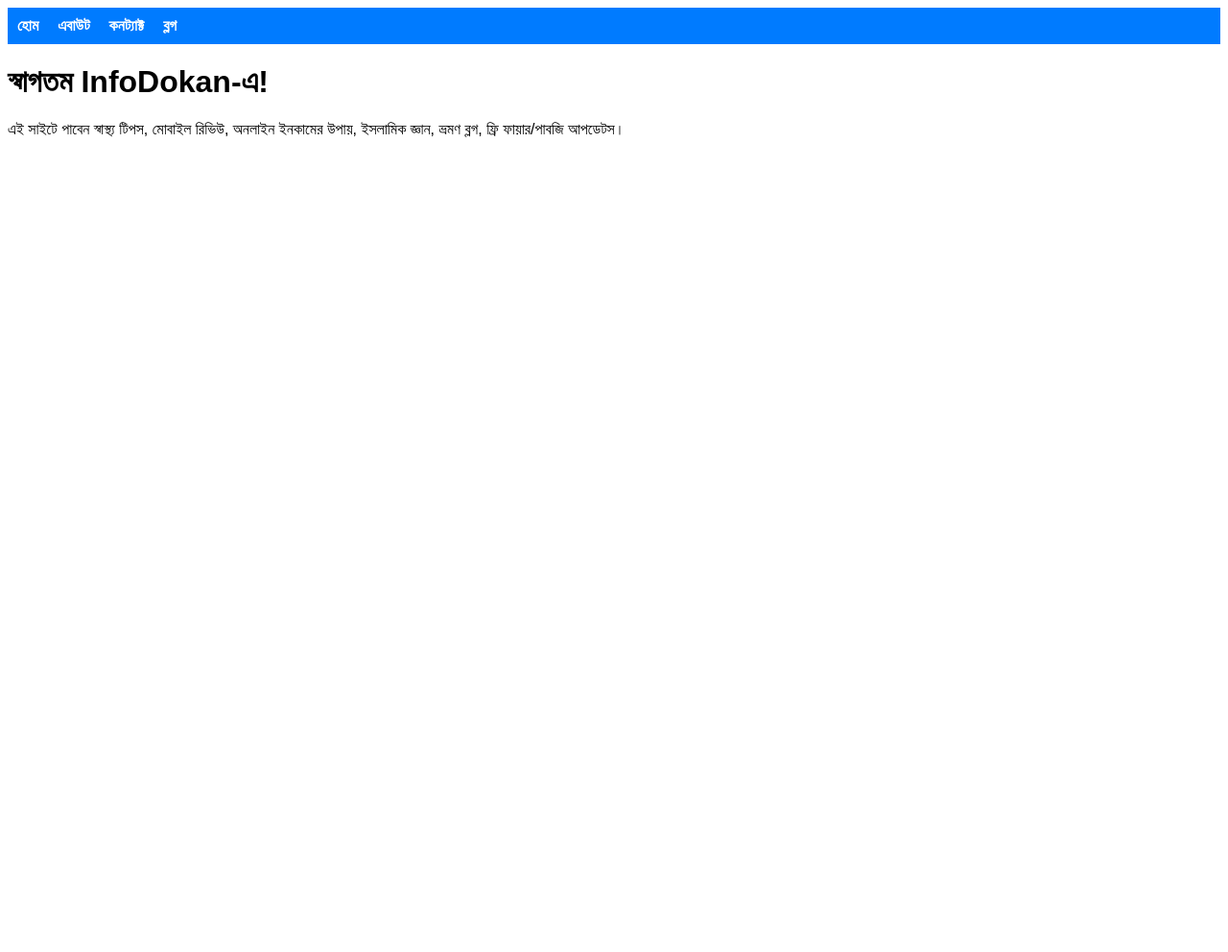
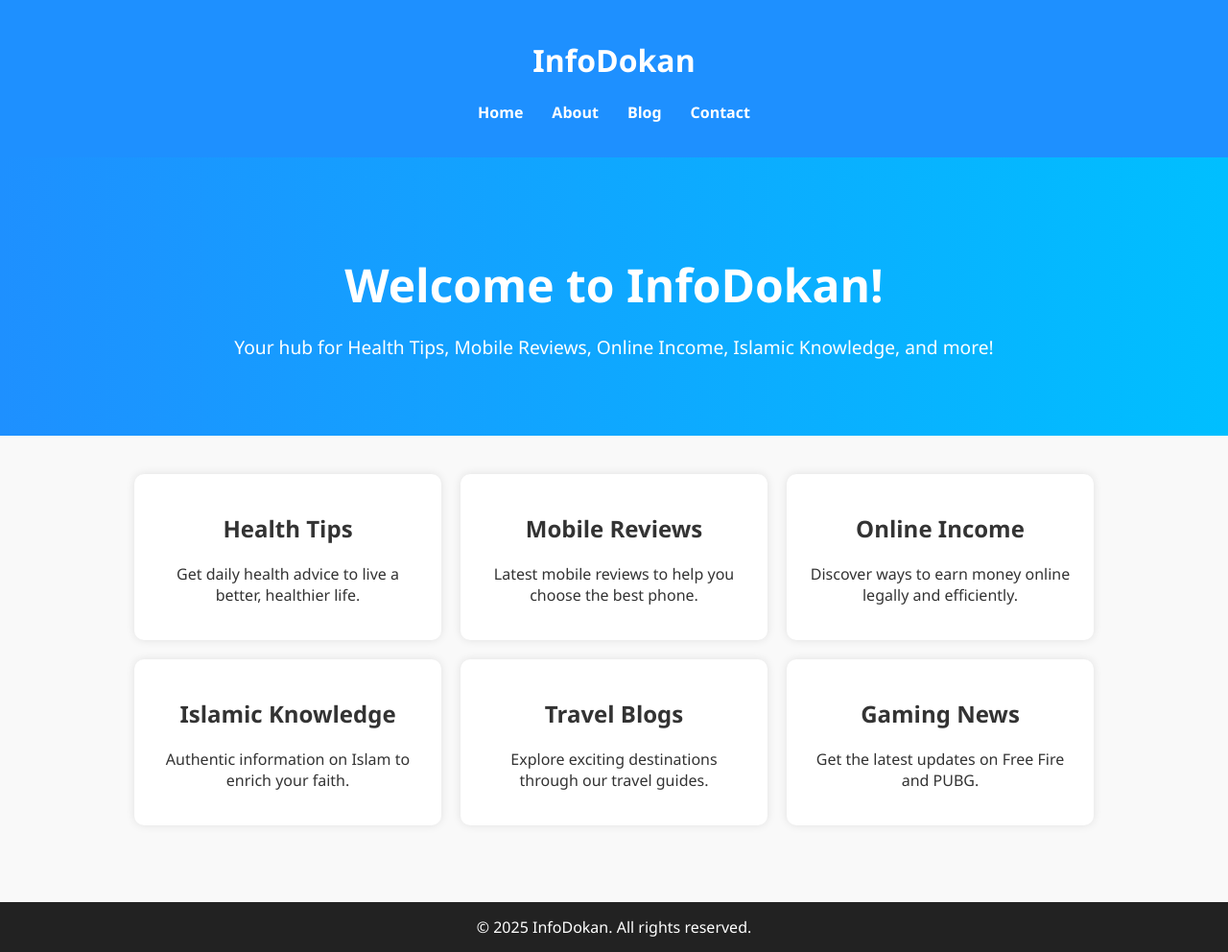
Before and after one commit to samitlp2003/InfoDokanSami, a plain HTML site: page index.html in a window 1280 px wide. Shown: the whole page at 96% size. Before the commit the page ends 800 px from the top, so only its background shows below. Drawn offline with Linux system fonts and the light colour scheme.

Commit message:
Update homepage with attractive design

```diff
--- a/index.html
+++ b/index.html
@@ -1,49 +1,138 @@
 <!DOCTYPE html>
-<html lang="bn">
+<html lang="en">
 <head>
-  <meta charset="UTF-8">
-  <meta name="viewport" content="width=device-width, initial-scale=1.0">
-  <title>InfoDokan</title>
+  <meta charset="UTF-8" />
+  <meta name="viewport" content="width=device-width, initial-scale=1.0"/>
+  <title>InfoDokan - Home</title>
   <style>
     body {
-      font-family: Arial, sans-serif;
+      margin: 0;
+      font-family: 'Segoe UI', sans-serif;
+      background: #f9f9f9;
+      color: #333;
     }
-    nav {
-      background-color: #007bff;
-      padding: 10px;
+
+    header {
+      background-color: #1e90ff;
+      padding: 20px 0;
+      text-align: center;
+      color: white;
     }
+
     nav ul {
-      list-style-type: none;
-      margin: 0;
+      list-style: none;
+      display: flex;
+      justify-content: center;
       padding: 0;
-      display: flex;
     }
+
     nav ul li {
-      margin-right: 20px;
+      margin: 0 15px;
     }
+
     nav ul li a {
+      text-decoration: none;
       color: white;
-      text-decoration: none;
       font-weight: bold;
     }
-    nav ul li a:hover {
-      text-decoration: underline;
+
+    .hero {
+      text-align: center;
+      padding: 60px 20px;
+      background: linear-gradient(to right, #1e90ff, #00bfff);
+      color: white;
+    }
+
+    .hero h1 {
+      font-size: 3em;
+      margin-bottom: 10px;
+    }
+
+    .hero p {
+      font-size: 1.2em;
+    }
+
+    .features {
+      display: flex;
+      flex-wrap: wrap;
+      justify-content: center;
+      padding: 40px 20px;
+      gap: 20px;
+    }
+
+    .feature-card {
+      background: white;
+      padding: 20px;
+      border-radius: 10px;
+      box-shadow: 0 0 10px rgba(0,0,0,0.1);
+      width: 280px;
+      text-align: center;
+      transition: 0.3s;
+    }
+
+    .feature-card:hover {
+      transform: scale(1.05);
+      box-shadow: 0 0 15px rgba(0,0,0,0.2);
+    }
+
+    footer {
+      background: #222;
+      color: #fff;
+      text-align: center;
+      padding: 15px 0;
+      margin-top: 40px;
     }
   </style>
 </head>
 <body>
 
-  <nav>
-    <ul>
-      <li><a href="index.html">হোম</a></li>
-      <li><a href="about.html">এবাউট</a></li>
-      <li><a href="contact.html">কনট্যাক্ট</a></li>
-      <li><a href="blog.html">ব্লগ</a></li>
-    </ul>
-  </nav>
+  <header>
+    <h1>InfoDokan</h1>
+    <nav>
+      <ul>
+        <li><a href="index.html">Home</a></li>
+        <li><a href="#">About</a></li>
+        <li><a href="#">Blog</a></li>
+        <li><a href="#">Contact</a></li>
+      </ul>
+    </nav>
+  </header>
 
-  <h1>স্বাগতম InfoDokan-এ!</h1>
-  <p>এই সাইটে পাবেন স্বাস্থ্য টিপস, মোবাইল রিভিউ, অনলাইন ইনকামের উপায়, ইসলামিক জ্ঞান, ভ্রমণ ব্লগ, ফ্রি ফায়ার/পাবজি আপডেটস।</p>
+  <section class="hero">
+    <h1>Welcome to InfoDokan!</h1>
+    <p>Your hub for Health Tips, Mobile Reviews, Online Income, Islamic Knowledge, and more!</p>
+  </section>
+
+  <section class="features">
+    <div class="feature-card">
+      <h2>Health Tips</h2>
+      <p>Get daily health advice to live a better, healthier life.</p>
+    </div>
+    <div class="feature-card">
+      <h2>Mobile Reviews</h2>
+      <p>Latest mobile reviews to help you choose the best phone.</p>
+    </div>
+    <div class="feature-card">
+      <h2>Online Income</h2>
+      <p>Discover ways to earn money online legally and efficiently.</p>
+    </div>
+    <div class="feature-card">
+      <h2>Islamic Knowledge</h2>
+      <p>Authentic information on Islam to enrich your faith.</p>
+    </div>
+    <div class="feature-card">
+      <h2>Travel Blogs</h2>
+      <p>Explore exciting destinations through our travel guides.</p>
+    </div>
+    <div class="feature-card">
+      <h2>Gaming News</h2>
+      <p>Get the latest updates on Free Fire and PUBG.</p>
+    </div>
+  </section>
+
+  <footer>
+    &copy; 2025 InfoDokan. All rights reserved.
+  </footer>
 
 </body>
 </html>
```
